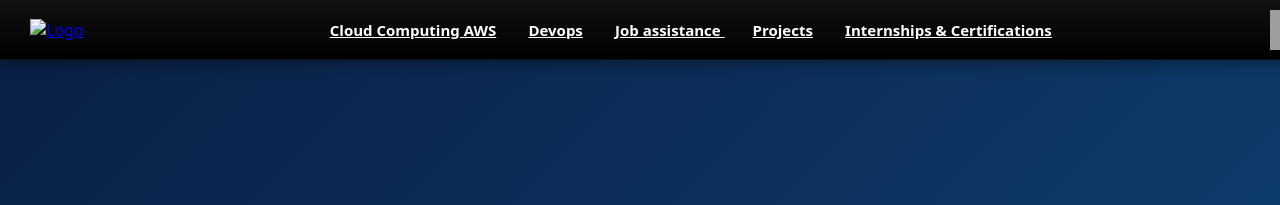
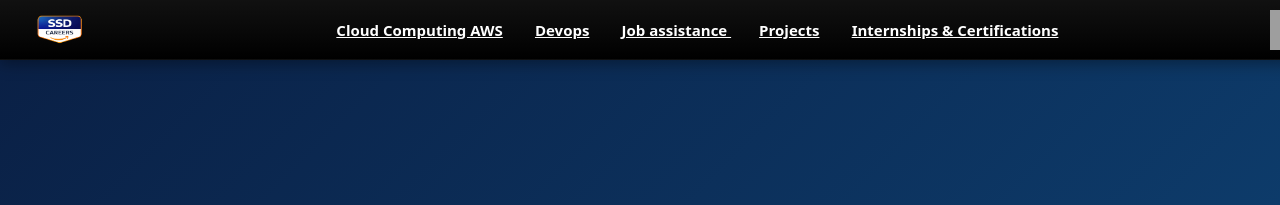
Before and after one commit to RamDhamdar2313/knowledge-base, a Jekyll site: the page built from index.md, in a window 1280 px wide. Shown: the top 205 px of the page. Built offline with Jekyll 4.4.1, drawn with Linux system fonts in a browser that asks for light colours; grey boxes are pictures that could not be loaded.

Commit message:
Error 1we

```diff
--- a/_includes/navbar.html
+++ b/_includes/navbar.html
@@ -1,7 +1,7 @@
  <header class="top-ribbon">
   <div class="ribbon-left">
     <a href="index.html" class="logo-button">
-    <img src="icon.png" alt="Logo"></a>
+    <img src="assets/images/icon.png" alt="Logo"></a>
   </div>
   <nav class="ribbon-right">
     <a href="Cloud-Computing.html">Cloud Computing AWS</a>
```
